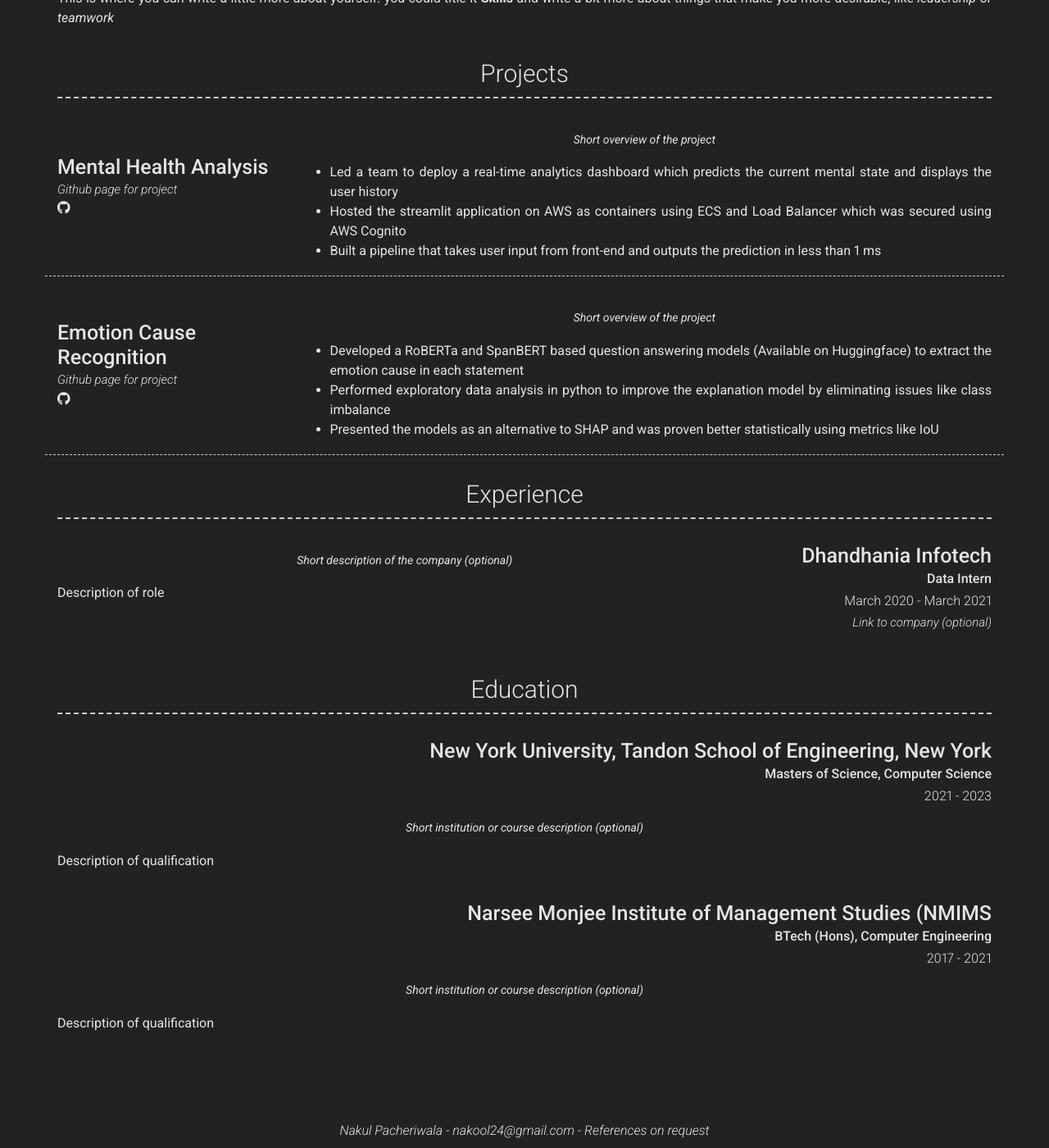
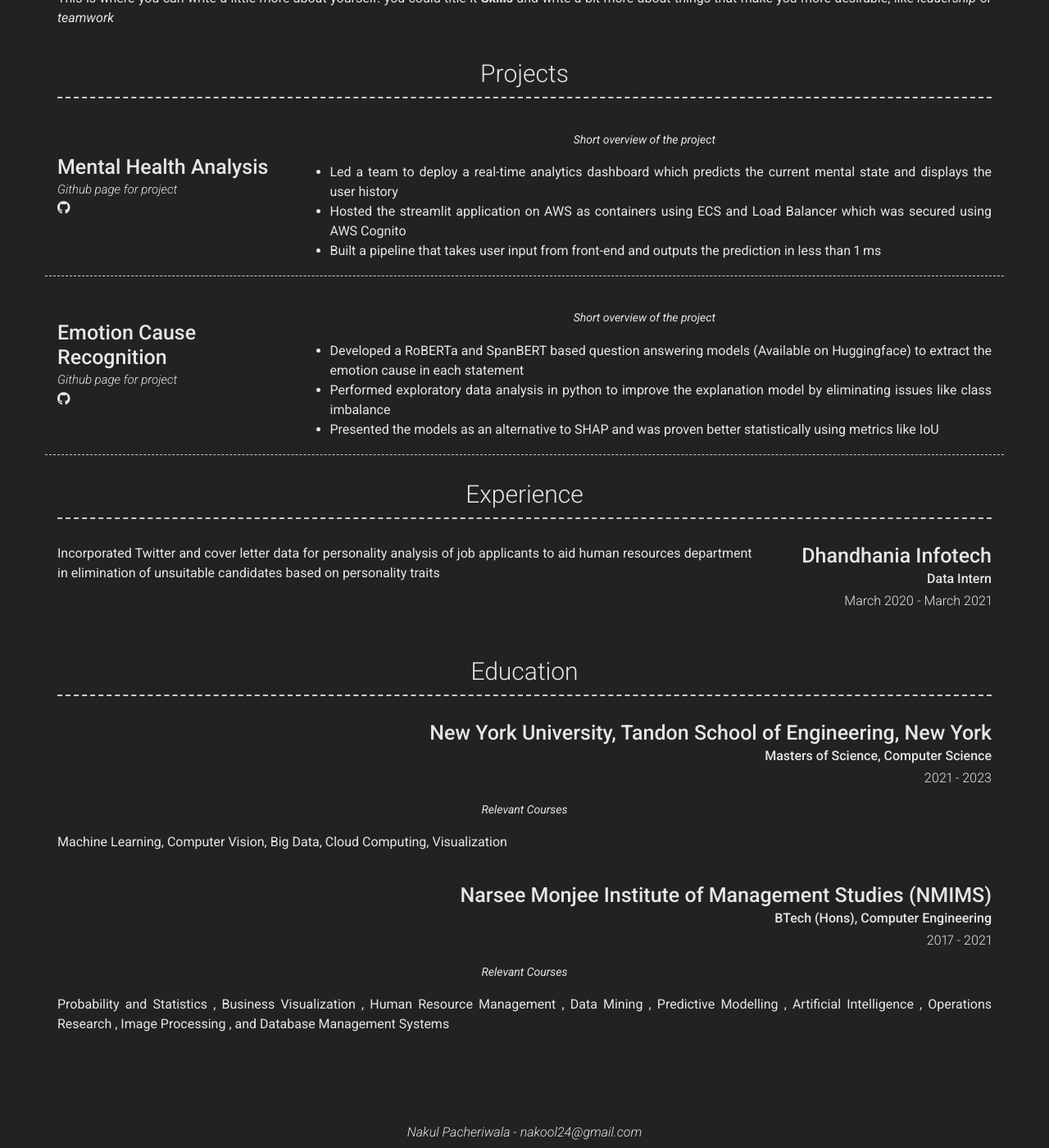
Before and after one commit to Nakul24-1/Nakul.github.io, a Jekyll site: the page built from index.md, in a window 1280 px wide and 1400 px high, scrolled down 654 px. Shown: the whole window at 82% size. Built offline with Jekyll 4.4.1, drawn with Linux system fonts in a browser that asks for light colours; nearby versions of some CDN libraries.

Commit message:
Update _config.yml

```diff
--- a/_config.yml
+++ b/_config.yml
@@ -110,11 +110,10 @@ content:
         title: Dhandhania Infotech
         sub_title: Data Intern
         caption: March 2020 - March 2021
-        link: Link to company (optional)
-        quote: >
-          Short description of the company (optional)
         description: | # this will include new lines to allow paragraphs
-          Description of role
+          Incorporated Twitter and cover letter data for personality analysis of job applicants to aid human resources department in
+          elimination of unsuitable candidates based on personality traits
+
   - title: Education
     layout: list
     content:
@@ -123,20 +122,21 @@ content:
         sub_title: Masters of Science, Computer Science
         caption: 2021 - 2023
         quote: >
-          Short institution or course description (optional)
+          Relevant Courses
         description: | # this will include new lines to allow paragraphs
-          Description of qualification
+          Machine Learning, Computer Vision, Big Data, Cloud Computing, Visualization
       - layout: top-right
-        title: Narsee Monjee Institute of Management Studies (NMIMS
+        title: Narsee Monjee Institute of Management Studies (NMIMS)
         sub_title: BTech (Hons), Computer Engineering
         caption: 2017 - 2021
         quote: >
-          Short institution or course description (optional)
+          Relevant Courses
         description: | # this will include new lines to allow paragraphs
-          Description of qualification
+          Probability and Statistics , Business Visualization , Human Resource Management , Data Mining ,
+          Predictive Modelling , Artificial Intelligence , Operations Research , Image Processing , and Database Management Systems
 
 # Footer
-footer_show_references: true
+footer_show_references: false
 # references_title: References on request (Override references text)
 
 # Build settings
```
